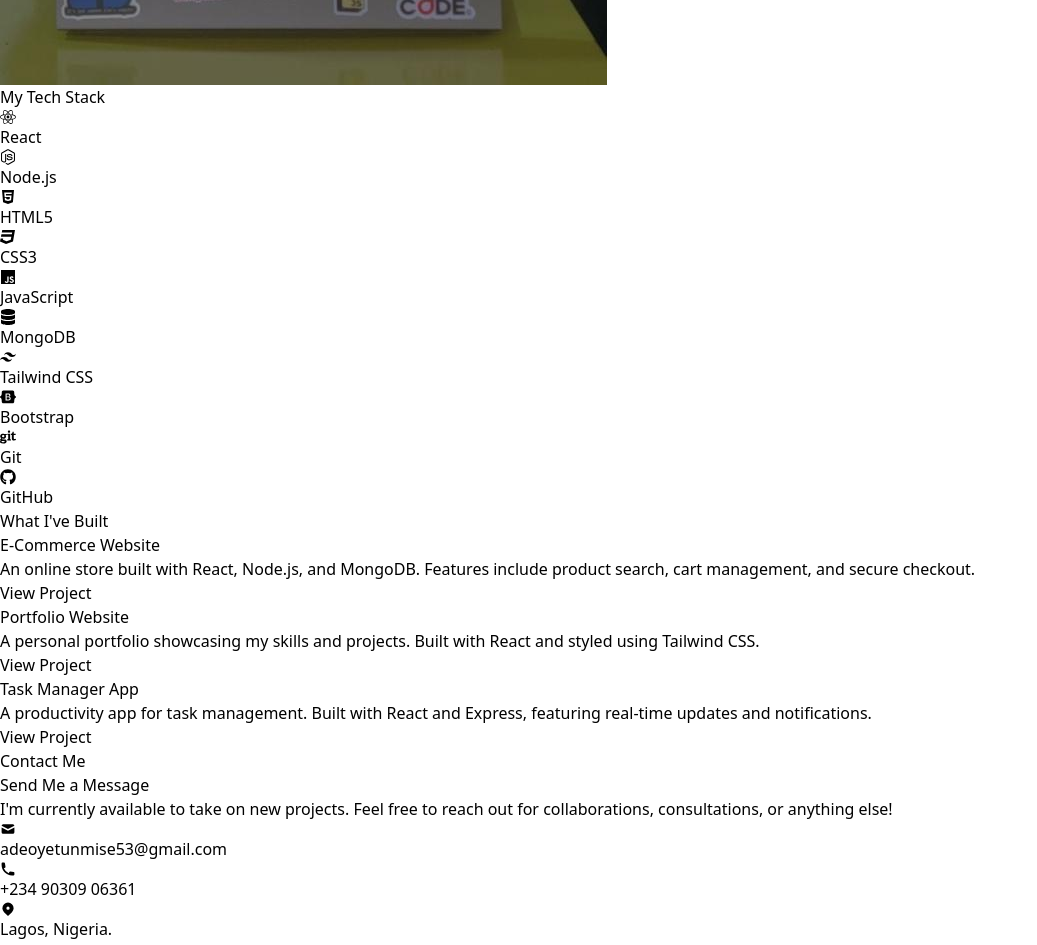
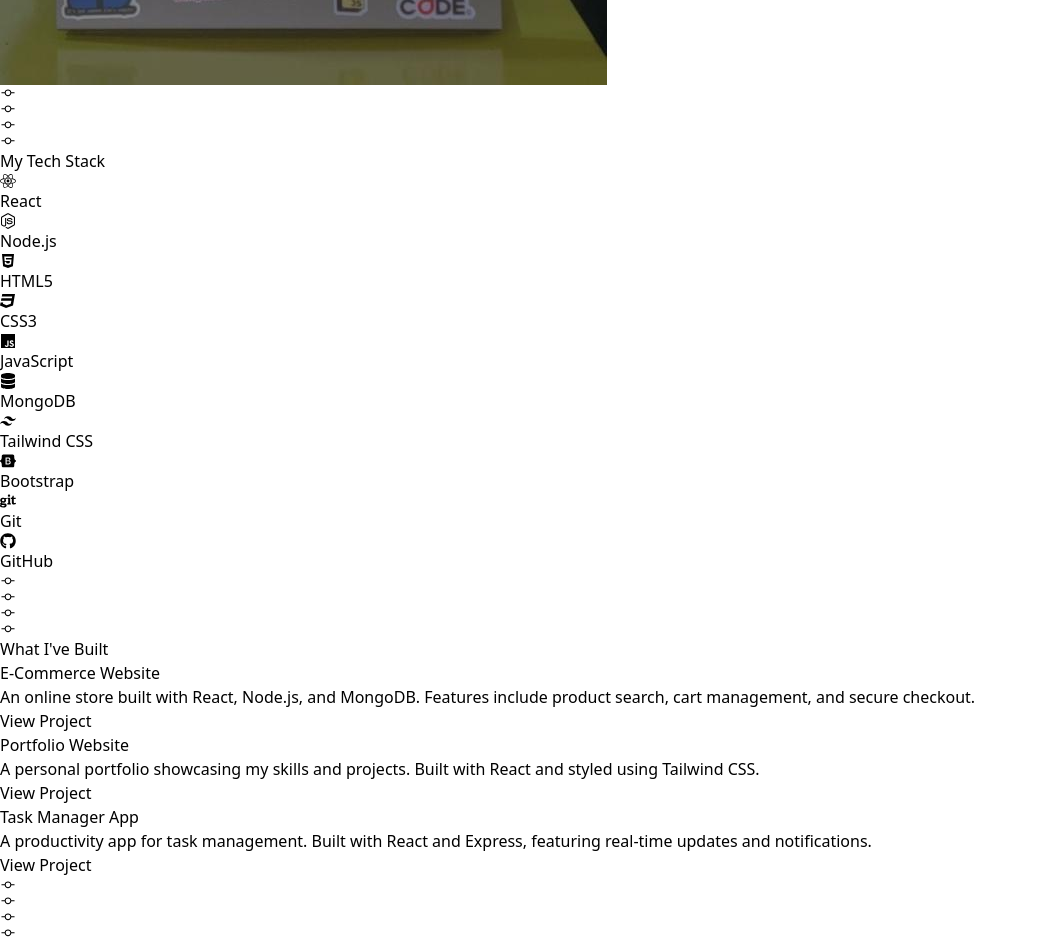
Before and after one commit to adeoyetunmise/New_Portfolio, a React (Vite) app: page / in a window 1280 px wide. Shown: the part 2140-3085 px from the top of the page, without its empty margins (0-1037 px from the left). Built offline with nearby package versions, Linux system fonts and the light colour scheme.

Commit message:
Additional Updates

```diff
--- a/src/components/AboutMe.jsx
+++ b/src/components/AboutMe.jsx
@@ -35,7 +35,7 @@
           initial={{ opacity: 0, x: -50 }}
           animate={textInView ? { opacity: 1, x: 0 } : { opacity: 0, x: -50 }}
           transition={{ duration: 1, ease: "easeOut" }}
-          className="md:w-1/2 w-full flex flex-col gap-3 text-pretty text-black text-xl font-semibold"
+          className="md:w-1/2 w-full flex flex-col gap-3 md:text-pretty md:ml-14 text-black text-xl font-semibold"
         >
           <p className="font-bold text-sky-600 text-2xl">Hi, I’m Adeoye Tunmise.</p>
           <p>But you can call me Tena!😉</p>
@@ -67,7 +67,7 @@
           <img
             src={tenaImage}
             alt="Adeoye Tunmise"
-            className="rounded-lg shadow-md "
+            className=" max-w-62 md:max-w-96 rounded-lg shadow-md "
           />
         </motion.div>
       </div>
--- a/src/components/ContactForm.jsx
+++ b/src/components/ContactForm.jsx
@@ -2,6 +2,8 @@
 import { motion } from 'framer-motion';
 import { useInView } from 'react-intersection-observer';
 import { HiMail, HiPhone, HiLocationMarker } from 'react-icons/hi';
+import { GoGitCommit } from "react-icons/go";
+
 
 const ContactForm = () => {
   const { ref, inView } = useInView({
@@ -10,7 +12,13 @@
   });
 
   return (
+
     <section className="py-16 bg-gray-100" id="contact" ref={ref}>
+        <div className="text-sky-600 flex items-center justify-center mt-5">
+        {[...Array(4)].map((_, index) => (
+          <GoGitCommit key={index} className="text-3xl" aria-label="Git Commit Icon" />
+        ))}
+      </div>
         <div className="max-w-7xl mx-auto text-center mb-12">
         {/* Contact Me Header */}
         <motion.h1
--- a/src/components/MyProject.jsx
+++ b/src/components/MyProject.jsx
@@ -1,6 +1,9 @@
 import React from 'react';
 import { motion} from 'framer-motion';
 import { useInView } from 'react-intersection-observer';
+import { GoGitCommit } from "react-icons/go";
+
+
 
 
 
@@ -32,6 +35,12 @@
 
   return (
     <div id='project' className="flex flex-col items-center justify-center bg-gray-100 p-8 min-h-screen">
+
+<div className="text-sky-600 flex items-center justify-center mt-5">
+        {[...Array(4)].map((_, index) => (
+          <GoGitCommit key={index} className="text-3xl" aria-label="Git Commit Icon" />
+        ))}
+      </div>
       <h2 className="text-3xl font-bold mb-8">What I've Built</h2>
       <div
         ref={ref}
--- a/src/components/SkillSet.jsx
+++ b/src/components/SkillSet.jsx
@@ -11,6 +11,8 @@
   FaGithub,
 } from 'react-icons/fa';
 import { SiTailwindcss,  SiBootstrap } from 'react-icons/si';
+import { GoGitCommit } from "react-icons/go";
+
 
 
 const SkillSet = () => {
@@ -34,6 +36,11 @@
 
   return (
     <div className="flex flex-col items-center justify-center p-8 bg-gray-100 min-h-screen">
+        <div className="text-sky-600 flex items-center justify-center mt-5">
+        {[...Array(4)].map((_, index) => (
+          <GoGitCommit key={index} className="text-3xl" aria-label="Git Commit Icon" />
+        ))}
+      </div>
     <h2 className="text-3xl font-bold mb-8">My Tech Stack</h2>
     <div
       ref={ref}
```
